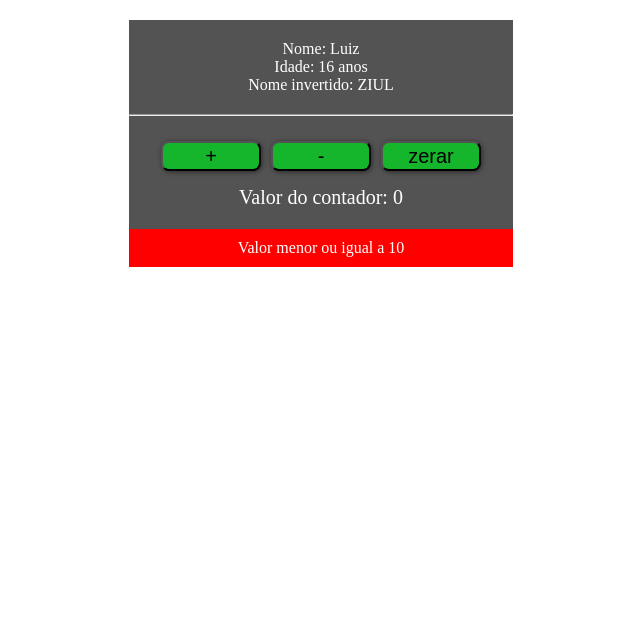
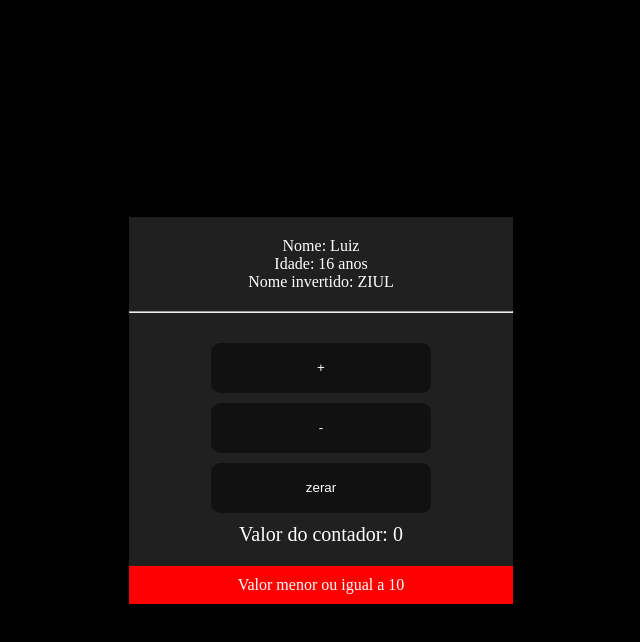
Before and after one commit to LuizBlume/Exercicios, a Vue app: page / in a window 1280 px wide. Shown: the top 642 px of the page, without its empty margins (319-959 px from the left). Built offline with nearby package versions, Linux system fonts and the light colour scheme.

Commit message:
hotfix: css personalizado e tarefa concluida

```diff
--- a/src/App.vue
+++ b/src/App.vue
@@ -35,9 +35,9 @@
     <p class="itens">Nome invertido: {{ inverter(nome).toUpperCase() }}</p>
     <hr />
     <div class="buttons">
-      <button @click="incrementar">+</button>
-      <button @click="decrementar">-</button>
-      <button @click="reiniciar">zerar</button>
+      <button class="glow-on-hover" @click="incrementar">+</button>
+      <button class="glow-on-hover" @click="decrementar">-</button>
+      <button class="glow-on-hover" @click="reiniciar">zerar</button>
     </div>
     <p class="valor-contador">Valor do contador: {{ contador }}</p>
     <div v-if="contador > 10" class="valor-maior-10">Valor maior que 10</div>
@@ -87,23 +87,85 @@
   margin-top: 10px;
   width: 100%;
 }
-button {
-  width: 100px;
-  height: 30px;
-  margin: 5px;
-  font-size: 20px;
-  cursor: pointer;
-  border-radius: 8px;
-  box-shadow: 1px 1px 5px rgba(0, 0, 0, 0.5);
-  background-color: rgb(21, 182, 43);
-}
-button:hover {
-  background-color: rgb(46, 228, 70);
-  transition: 1s;
-  scale: 1.1;
-}
 .valor-contador {
   font-size: 20px;
   margin: 10px;
 }
+.glow-on-hover {
+  width: 220px;
+  height: 50px;
+  border: none;
+  outline: none;
+  color: #fff;
+  background: #111;
+  cursor: pointer;
+  position: relative;
+  z-index: 0;
+  border-radius: 10px;
+  margin-top: 10px;
+  transition: 1s ease;
+}
+.glow-on-hover:hover {
+  transition: 1s ease;
+  scale: 1.1;
+}
+.glow-on-hover:before {
+  content: "";
+  background: linear-gradient(
+    45deg,
+    #ff0000,
+    #ff7300,
+    #fffb00,
+    #48ff00,
+    #00ffd5,
+    #002bff,
+    #7a00ff,
+    #ff00c8,
+    #ff0000
+  );
+  position: absolute;
+  top: -2px;
+  left: -2px;
+  background-size: 400%;
+  z-index: -1;
+  filter: blur(5px);
+  width: calc(100% + 4px);
+  height: calc(100% + 4px);
+  animation: glowing 20s linear infinite;
+  opacity: 0;
+  transition: opacity 0.3s ease-in-out;
+  border-radius: 10px;
+}
+.glow-on-hover:active {
+  color: #000;
+  scale: 1.1;
+}
+.glow-on-hover:active:after {
+  background: transparent;
+}
+.glow-on-hover:hover:before {
+  opacity: 1;
+}
+.glow-on-hover:after {
+  z-index: -1;
+  content: "";
+  position: absolute;
+  width: 100%;
+  height: 100%;
+  background: #111;
+  left: 0;
+  top: 0;
+  border-radius: 10px;
+}
+@keyframes glowing {
+  0% {
+    background-position: 0 0;
+  }
+  50% {
+    background-position: 400% 0;
+  }
+  100% {
+    background-position: 0 0;
+  }
+}
 </style>
--- a/src/assets/main.css
+++ b/src/assets/main.css
@@ -8,4 +8,6 @@
   flex-direction: column;
   align-items: center;
   justify-content: center;
+  background-color: #000;
+  height: 100vh;
 }
```
